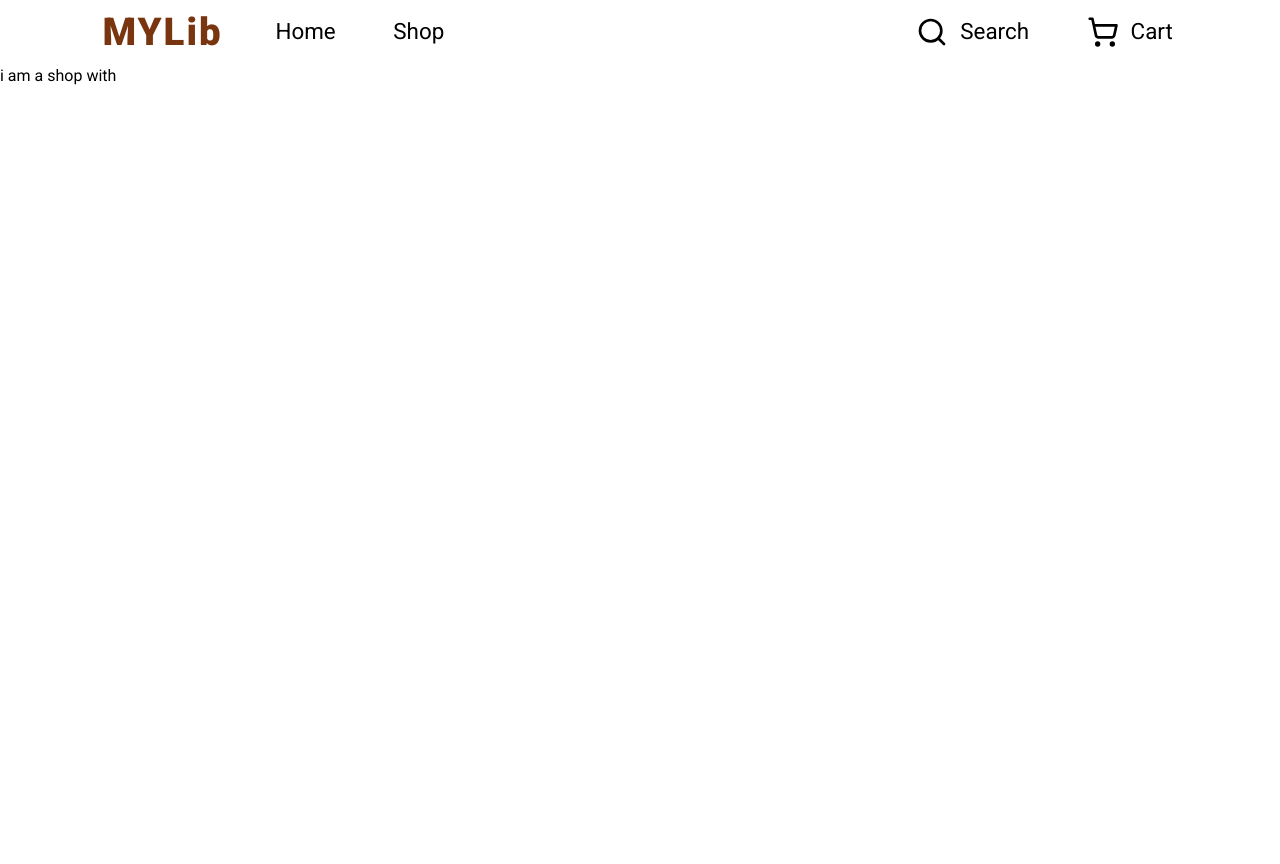
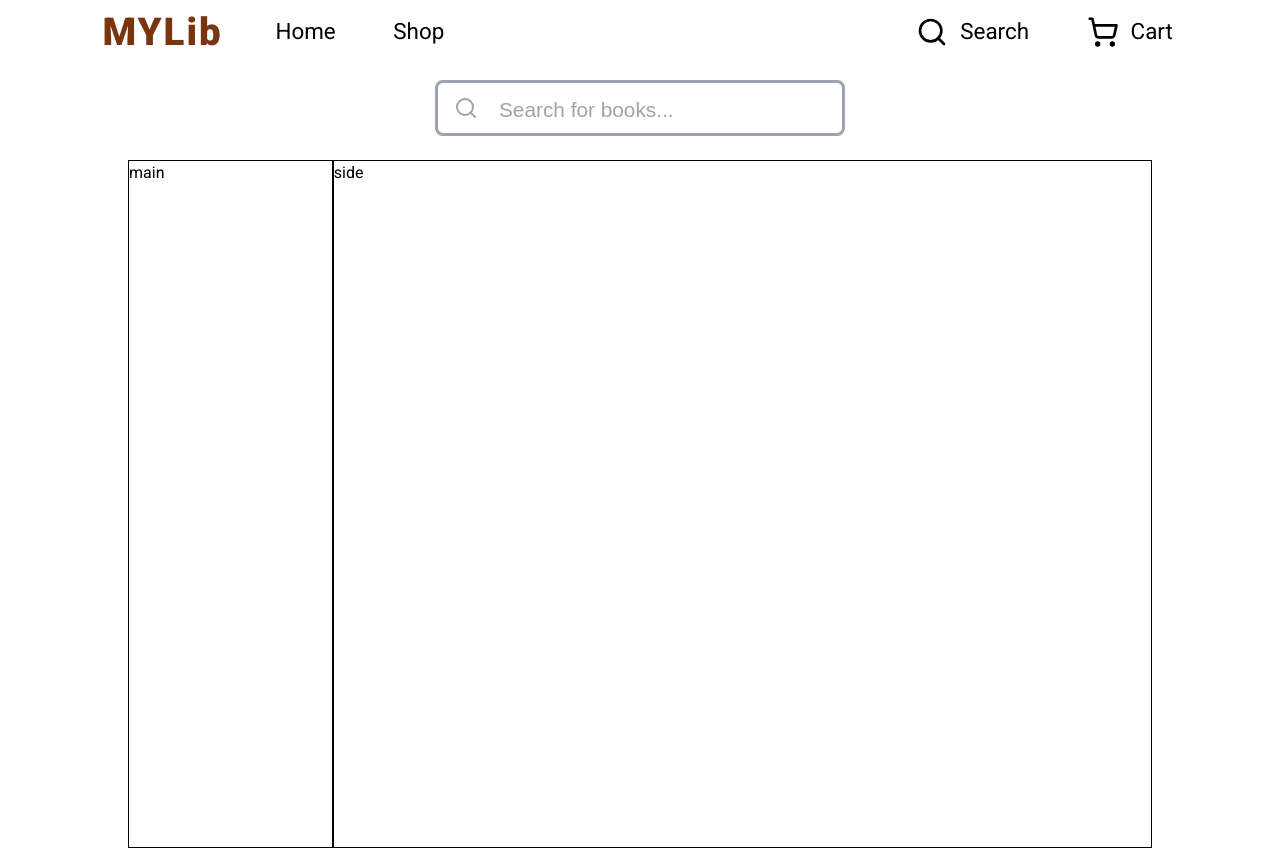
Before and after one commit to TahraouiMustapha/Shopping-card-app-TOP, a React (Vite) app: page /shop in a window 1280 px wide. Before the commit the page ends 800 px from the top, so only its background shows below. Built offline with nearby package versions, Linux system fonts and the light colour scheme.

Commit message:
feat: write the search component with style the general structure

```diff
--- a/src/pages/shop/Shop.jsx
+++ b/src/pages/shop/Shop.jsx
@@ -1,14 +1,40 @@
 import { useOutletContext } from "react-router-dom";
+import styles from "./Shop.module.css";
 
-function Shop() {
+import { Search } from 'lucide-react';
+
+
+
+function SearchBar() {
+    return (
+        <div className={styles.search}>
+            <Search color="#9ca3af"/>
+            <input placeholder="Search for books..."/>
+        </div>
+    )
+}
+
+function ShopMain() {
+    return (
+        <div className={styles.main}>main</div>
+    )
+}
+
+function ShopSide() {
+    return (
+        <div className={styles.side}>side</div>
+    )
+}
+
+export default function Shop() {
     const { categorie } = useOutletContext()
 
     return (
-        <>
-            <div> i am a shop with {categorie} </div>
-        </>
+        <div className={styles.content}>
+            <SearchBar/>
+            <ShopMain/>
+            <ShopSide/>
+        </div>
 
     )
-}
-
-export default Shop;
+};
--- /dev/null
+++ b/src/pages/shop/Shop.module.css
@@ -0,0 +1,45 @@
+.content {
+    --placeholder-color: #9ca3af;
+    min-height:100vh;
+    padding: 1rem 8rem;
+    display: grid;
+    grid-template-columns: 1fr 4fr;
+    grid-template-rows: 10vh 1fr;
+}
+
+.search {
+    grid-column: 1 / span 2;
+    justify-self: center;
+    align-items: center;
+    display: flex;
+    width: max(240px, 32vw);
+    height: 56px;
+    padding: 1em;
+    border: 3px solid var(--placeholder-color);
+    border-radius: 8px;
+}
+
+.search input {
+    flex: 1;
+    border: none;
+    padding-left : 1em;
+    padding-top: 4px;
+    outline: none;
+    font-size: 1.3em;
+}
+
+input::placeholder {
+    color: var(--placeholder-color);
+}
+
+.search:focus-within  {
+    border-color:  var(--logo-color);
+}
+
+
+
+
+/* just for seeing */
+.content > *:not(.search) {
+    border: 1px solid black;
+}
```
